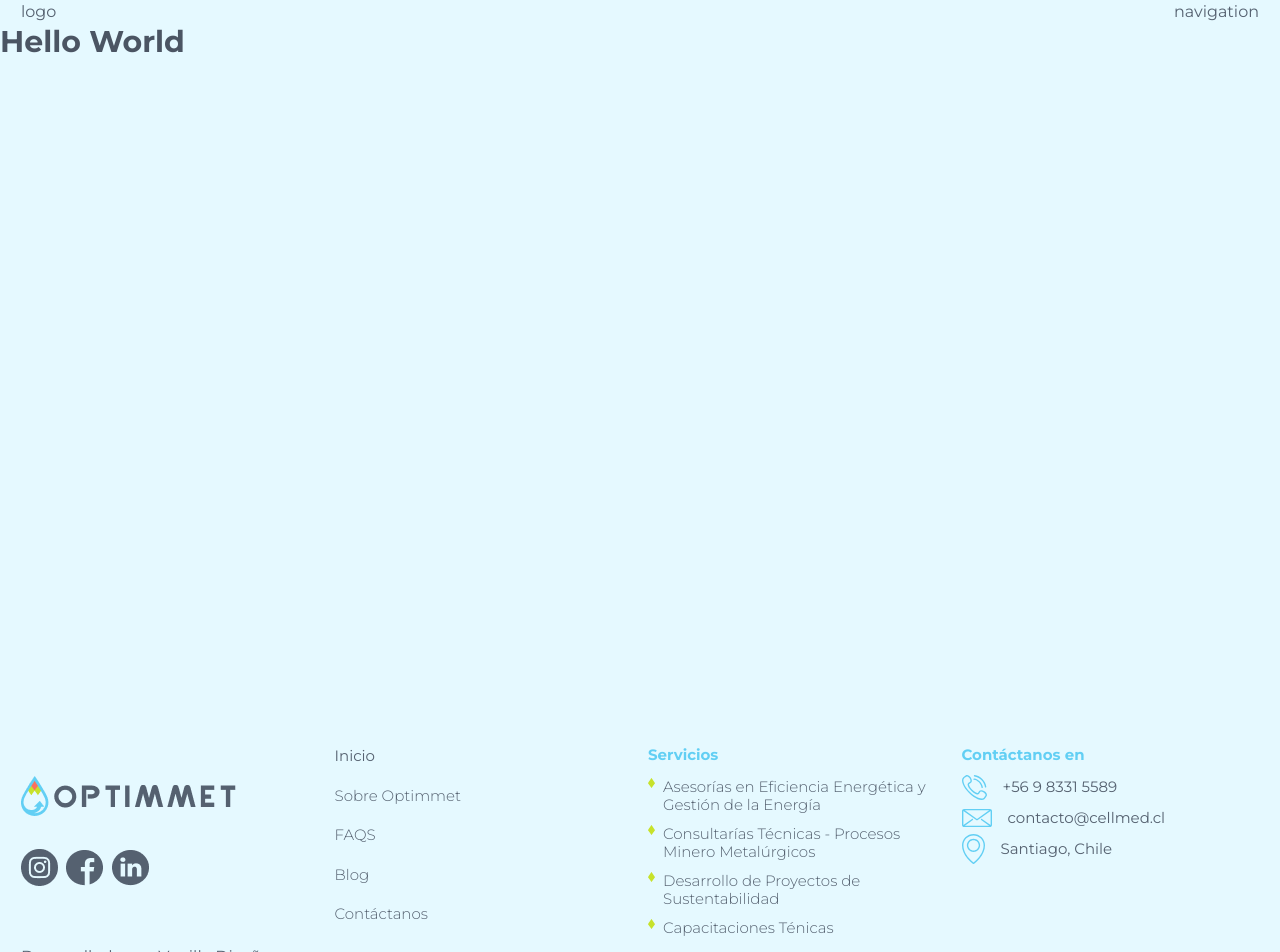
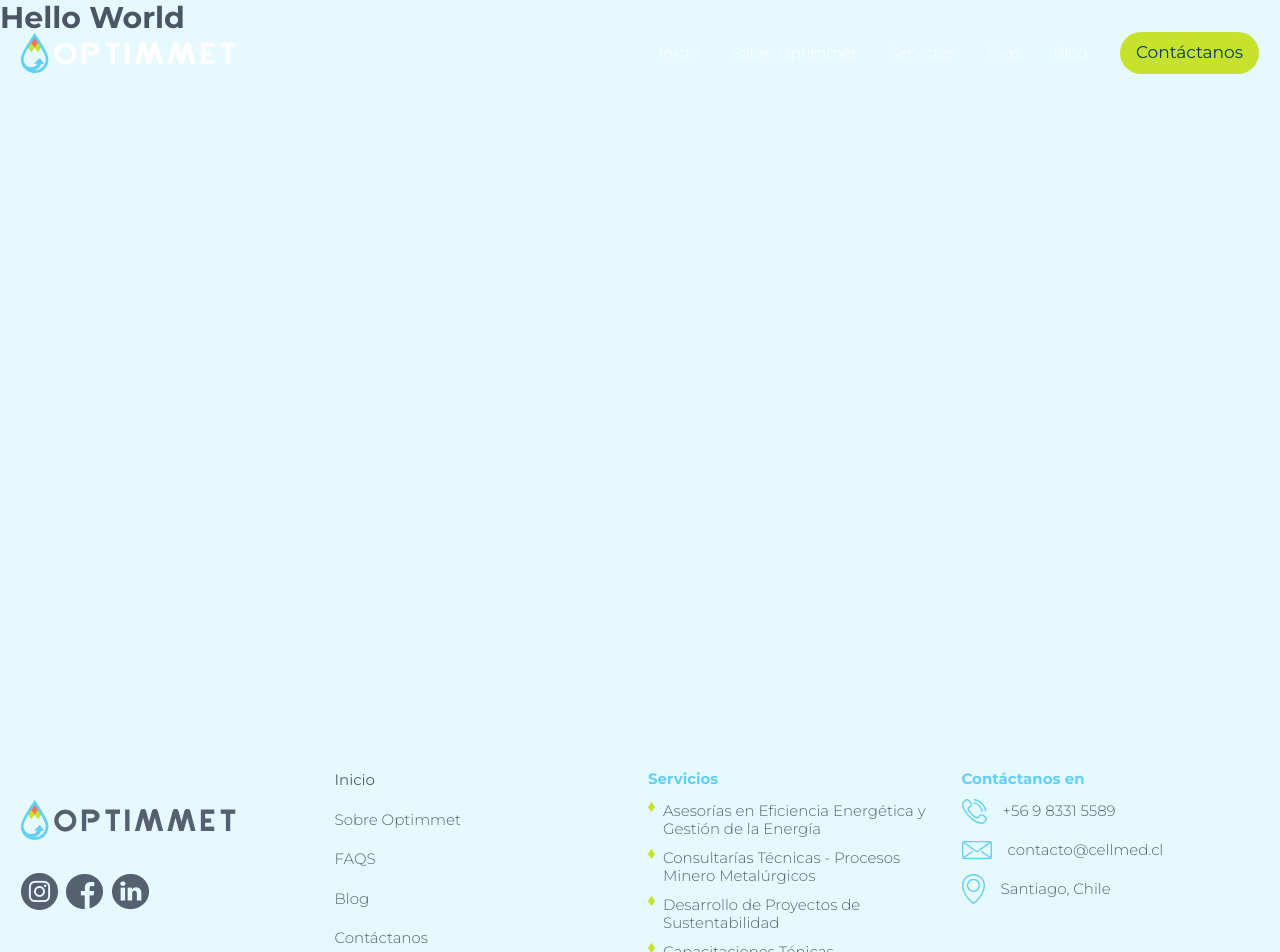
Before and after one commit to zobek-dev/optimmet, a Next.js app: page / in a window 1280 px wide. Shown: the top 952 px of the page. Built offline with nearby package versions, Linux system fonts and the light colour scheme.

Commit message:
adding Header and Sticky navigation

```diff
--- a/src/components/Footer.tsx
+++ b/src/components/Footer.tsx
@@ -3,9 +3,8 @@ import { Diamond, Phone, Mail, Location } from "@/svg"
 import Link from 'next/link'
 
 export const Footer = () => {
-  console.log(Diamond)
   return(
-    <footer>
+    <footer className="py-12">
       <div className="wrapper">
         {/* Columns */}
         <div className="grid gap-8 lg:gap-4 md:grid-cols-2 lg:grid-cols-4">
@@ -115,29 +114,31 @@ export const Footer = () => {
               Contáctanos en
             </h4>
             <ul>
-              <li>
+              <li className="mb-2">
                 <Link href="tel:+56983315589" className="inline-flex gap-4 items-center">
                   <span><Phone/></span>
-                  <span className="text-[15px]">+56 9 8331 5589</span>
+                  <span className="text-[15px] font-light">+56 9 8331 5589</span>
                 </Link>
               </li>
-              <li>
+              <li className="mb-2">
                 <Link href="mailto:contacto@cellmed.cl" className="inline-flex gap-4 items-center">
                   <span><Mail/></span>
-                  <span className="text-[15px]">contacto@cellmed.cl</span>
+                  <span className="text-[15px] font-light">contacto@cellmed.cl</span>
                 </Link>
               </li>
-              <li>
+              <li className="mb-2">
                 <Link href="#" className="inline-flex gap-4 items-center">
                   <span><Location/></span>
-                  <span className="text-[15px]">Santiago, Chile</span>
+                  <span className="text-[15px] font-light">Santiago, Chile</span>
                 </Link>
               </li>
             </ul>
           </div>
         </div>
         {/* copyright */}
-        <p>Desarrollado por <Link href="https://vanilla.cl" target="_blank">Vanilla Diseño</Link></p>
+        <p className="mt-8 text-right text-sm font-light relative">
+          Desarrollado por <Link href="https://vanilla.cl" target="_blank" className="underline" rel="noreferrer noopener">Vanilla Diseño</Link>
+        </p>
       </div>
     </footer>
   )
--- a/src/components/Header.tsx
+++ b/src/components/Header.tsx
@@ -1,14 +1,68 @@
+import { Logo } from '@/images'
+import Link from 'next/link'
+import { useEffect, useState } from 'react'
+
 export const Header = () => {
+  const [scrollTop, setScrollTop] = useState<number>(0)
+  useEffect(()=>{
+    //adding scroll value to the state
+    const handleScroll = () => {
+      setScrollTop(window.scrollY);
+    }
+
+    window.addEventListener('scroll', handleScroll);
+
+    //removing event for better performance
+    return () => {
+      window.removeEventListener('scroll', handleScroll);
+    }
+  },[])
   return (
-    <header>
+    <header className={`py-4 lg:py-8 w-full ${scrollTop && scrollTop > 50 ? 'sticky bg-[rgba(0,0,0,.5)]': 'absolute bg-transparent'} top-0 left-0 transitions-colors duration-150 ease-in-out`}>
       <div className="wrapper">
         <div className="flex justify-between items-center">
-          <div>
-            logo
-          </div>
+          <Link href="/">
+            <img
+            src={Logo.src}
+            alt="Optimmet"
+            width={Logo.width}
+            height={Logo.height}
+            loading="eager"/>
+          </Link>
           <div>
             <nav className="hidden lg:block">
-              navigation
+              <ul className="flex items-center gap-x-8">
+                <li>
+                  <Link href="/" className="text-white font-light text-[15px]">
+                    Inicio
+                  </Link>
+                </li>
+                <li>
+                  <Link href="/nosotros" className="text-white font-light text-[15px]">
+                    Sobre Optimmet
+                  </Link>
+                </li>
+                <li>
+                  <Link href="/servicios" className="text-white font-light text-[15px]">
+                    Servicios
+                  </Link>
+                </li>
+                <li>
+                  <Link href="/faqs" className="text-white font-light text-[15px]">
+                    Faqs
+                  </Link>
+                </li>
+                <li>
+                  <Link href="/blog" className="text-white font-light text-[15px]">
+                    Blog
+                  </Link>
+                </li>
+                <li>
+                  <Link href="/contacto" className="bg-[#C7E22B] block w-max px-4 py-2 rounded-[32px] text-[#08376B] text-[17px]">
+                    Contáctanos
+                  </Link>
+                </li>
+              </ul>
             </nav>
             <button className="block lg:hidden">
               mobile-nav
--- a/src/images/index.ts
+++ b/src/images/index.ts
@@ -2,10 +2,12 @@ import LogoFooter from 'public/images/logo-footer.png'
 import Linkedin from 'public/images/linkedin.png'
 import Facebook from 'public/images/facebook.png'
 import Instagram from 'public/images/instagram.png'
+import Logo from 'public/images/logo.png'
 
 export {
   LogoFooter,
   Linkedin,
   Facebook,
-  Instagram
+  Instagram,
+  Logo
 }
```
Also changed, not shown: public/images/logo.png (added).
